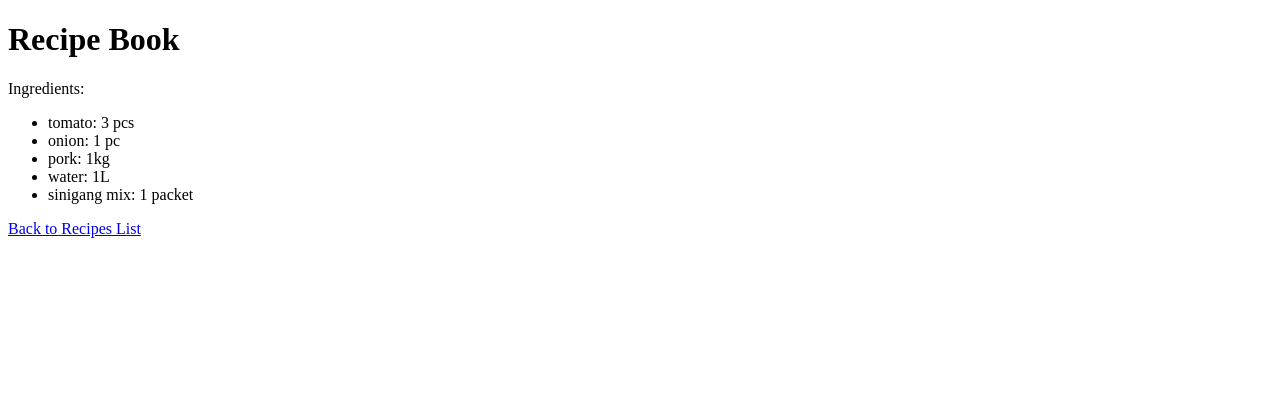
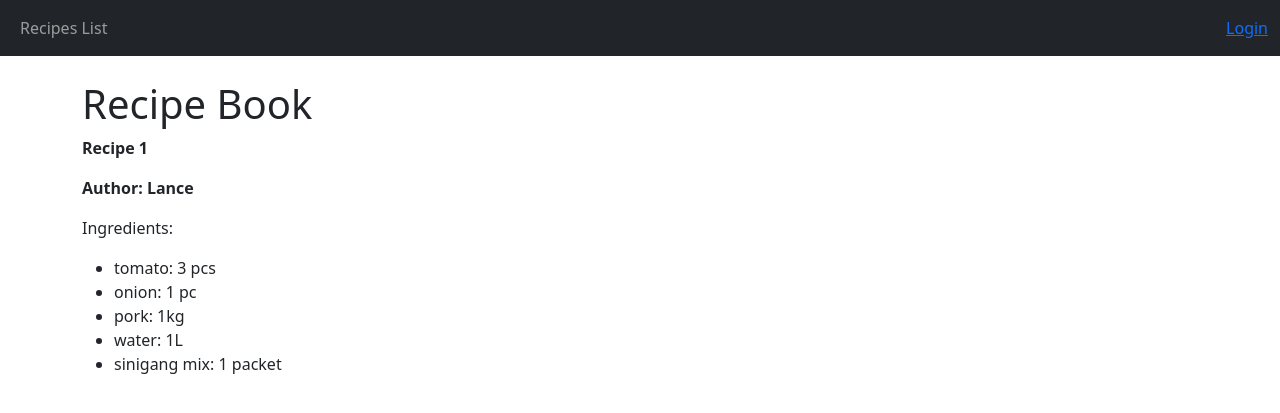
Before and after one commit to lancedguzman/recipebook-deguzman-lance, a Django app: page /recipe/1/ in a window 1280 px wide. Shown: the top 413 px of the page. Run offline with Django 5.2, Linux system fonts and the light colour scheme; data comes from the database, SQL or seed files in the repository.

Commit message:
lab3
I added Profile Model, Author Field, CreateOn Field, and UpdatedOn Field. I also adjusted the Recipe Detail Page to display author's name. I also fixed the login and logout requirements, so that you can view recipe list only if you're logged in.

```diff
--- a/recipebook/ledger/models.py
+++ b/recipebook/ledger/models.py
@@ -1,4 +1,5 @@
 from django.db import models
+from django.contrib.auth.models import User
 
 class Ingredient(models.Model):
     """Creates the Ingredient Model."""
@@ -11,16 +12,31 @@ class Ingredient(models.Model):
 class Recipe(models.Model):
     """Creates the Recipe Model."""
     recipe_name = models.CharField(max_length=255, default="")
+    recipe_author = models.CharField(max_length=255, default="")
+    CreatedOn = models.DateField(auto_now_add=True)
+    UpdatedOn = models.DateField(auto_now=True)
 
     def __str__(self):
          return self.recipe_name
 
+    def __str__(self):
+        return self.recipe_author
+
 
 class RecipeIngredient(models.Model):
     """Creates the RecipeIngredient Model."""
-    ingredient = models.ForeignKey(Ingredient, on_delete=models.CASCADE, related_name="ingredients")
-    recipe = models.ForeignKey(Recipe, on_delete=models.CASCADE, related_name="recipe")
+    ingredient = models.ForeignKey(Ingredient, on_delete=models.CASCADE,
+                                   related_name="ingredients")
+    recipe = models.ForeignKey(Recipe, on_delete=models.CASCADE,
+                               related_name="recipe")
     quantity = models.CharField(max_length=100)
 
     def __str__(self):
         return f"{self.quantity} of {self.ingredient.ingredient_name} in {self.recipe.recipe_name}"
+
+
+class Profile(models.Model):
+    """Creates the Profile Model."""
+    user = models.OneToOneField(User, on_delete=models.CASCADE)
+    author_name = models.CharField(max_length=50, default="")
+    bio = models.CharField(max_length=255, default="")
--- /dev/null
+++ b/recipebook/ledger/templates/base_template.html
@@ -0,0 +1,40 @@
+<!DOCTYPE html>
+<html lang="en-us">
+<head>
+    <link href="https://cdn.jsdelivr.net/npm/bootstrap@5.3.3/dist/css/bootstrap.min.css" rel="stylesheet" integrity="sha384-QWTKZyjpPEjISv5WaRU9OFeRpok6YctnYmDr5pNlyT2bRjXh0JMhjY6hW+ALEwIH" crossorigin="anonymous">
+
+    <title>Lab</title>
+</head>
+<body>
+    <nav class="navbar navbar-expand navbar-dark bg-dark">
+        <div class="container-fluid">
+            <div>
+                <ul class="navbar-nav">
+                    <li class="nav-item">
+                        <a class="nav-link" href="{% url 'recipe_list' %}">Recipes List</a>
+                    </li>
+                </ul>
+            </div>
+            <div>
+                <ul class="navbar-nav">
+                    <li class="nav-item">
+                        {% if user.is_authenticated %}
+                        <form method="post" action="{% url 'logout' %}">
+                            {% csrf_token %}
+                            {{ form.as_p }}
+                            <button class="nav-link" type="submit">Logout</button>
+                        </form>
+                    {% else %}
+                        <a href="{% url 'login' %}">Login</a>
+                    {% endif %}
+                    </li>
+                </ul>
+            </div>
+        </div>
+    </nav>
+	<script src="https://cdn.jsdelivr.net/npm/bootstrap@5.3.3/dist/js/bootstrap.bundle.min.js" integrity="sha384-YvpcrYf0tY3lHB60NNkmXc5s9fDVZLESaAA55NDzOxhy9GkcIdslK1eN7N6jIeHz" crossorigin="anonymous"></script>
+	<div id="content">
+        {% block body_content %}{% endblock %}
+    </div>
+</body>
+</html>
--- a/recipebook/ledger/templates/recipe_ingredients.html
+++ b/recipebook/ledger/templates/recipe_ingredients.html
@@ -1,16 +1,15 @@
-<!DOCTYPE html>
-<html lang="en-us">
-    <head>
-        <title>{{ recipe.name }}</title>
-    </head>
-    <body>
+{% extends 'base_template.html' %}
+
+{% block body_content %}
+    <div class="container mt-4">
         <h1>Recipe Book</h1>
+        <p><Strong>Recipe {{ recipe.id }}</Strong></h2>
+        <p><Strong>Author: {{ recipe.recipe_author }}</Strong></p>
         <p>Ingredients:</p>
         <ul>
             {% for recipeingredient in recipe.recipe.all %}
             <li>{{ recipeingredient.ingredient.ingredient_name }}: {{ recipeingredient.quantity }}</li>
             {% endfor %}
         </ul>
-        <a href="{% url 'recipe_list' %}">Back to Recipes List</a>
-    </body>
-</html>
+    </div>
+{% endblock %}
--- a/recipebook/ledger/urls.py
+++ b/recipebook/ledger/urls.py
@@ -1,8 +1,9 @@
 from django.urls import path
-from .views import recipe_list, recipe_ingredients
+from . import views
 
 urlpatterns = [
-    path('recipes/list/', recipe_list, name='recipe_list'),
-    path('recipe/<int:recipe_id>/', recipe_ingredients,
+    path('', views.base_template, name='home'),
+    path('recipes/list/', views.recipe_list, name='recipe_list'),
+    path('recipe/<int:recipe_id>/', views.recipe_ingredients,
          name='recipe_ingredients'),
 ]
--- a/recipebook/ledger/views.py
+++ b/recipebook/ledger/views.py
@@ -1,6 +1,8 @@
 from django.shortcuts import render
+from django.contrib.auth.decorators import login_required
 from .models import Recipe
 
+@login_required
 def recipe_list(request):
     """Displays recipe list page."""
     recipes = Recipe.objects.all()
@@ -11,3 +13,8 @@ def recipe_ingredients(request, recipe_id):
     """Displays the corresponding ingredients of each recipe."""
     recipe = Recipe.objects.filter(id=recipe_id).first()
     return render(request, 'recipe_ingredients.html', {"recipe": recipe})
+
+
+def base_template(request):
+    """Displays the base template."""
+    return render(request,'base_template.html')
--- a/recipebook/recipebook/settings.py
+++ b/recipebook/recipebook/settings.py
@@ -122,3 +122,7 @@ STATIC_URL = 'static/'
 # https://docs.djangoproject.com/en/5.1/ref/settings/#default-auto-field
 
 DEFAULT_AUTO_FIELD = 'django.db.models.BigAutoField'
+
+LOGIN_REDIRECT_URL = 'recipe_list'
+
+LOGOUT_REDIRECT_URL = '/accounts/login/'
--- a/recipebook/recipebook/urls.py
+++ b/recipebook/recipebook/urls.py
@@ -19,5 +19,6 @@ from django.urls import path, include
 
 urlpatterns = [
     path('', include('ledger.urls')),
+    path('accounts/', include('django.contrib.auth.urls')),
     path('admin/', admin.site.urls),
 ]
```
Also changed, not shown: recipebook/ledger/admin.py (+18 -5 lines), recipebook/ledger/templates/recipe_list.html (+4 -8 lines), recipebook/ledger/templates/registration/login.html (added, +11 -0 lines), recipebook/db.sqlite3, recipebook/ledger/migrations/0003_profile_delete_mynewtable_recipe_createdon_and_more.py (added).
